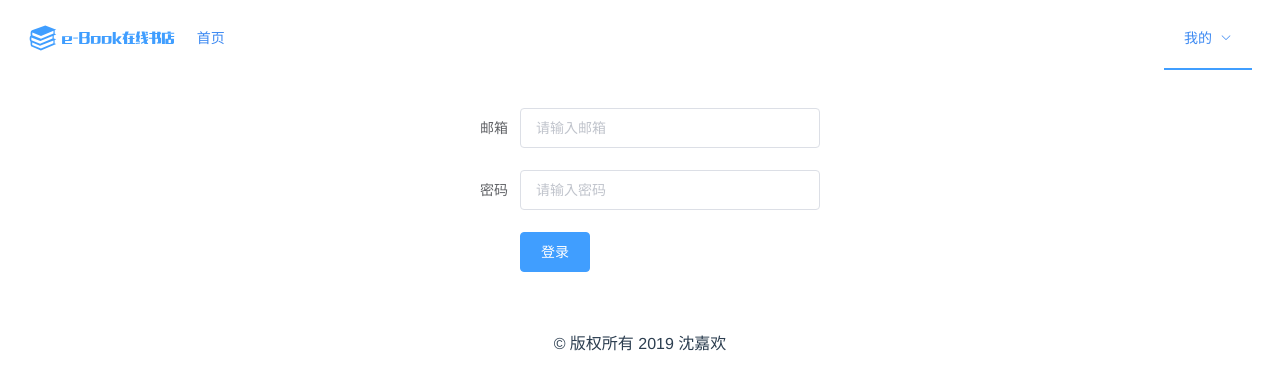
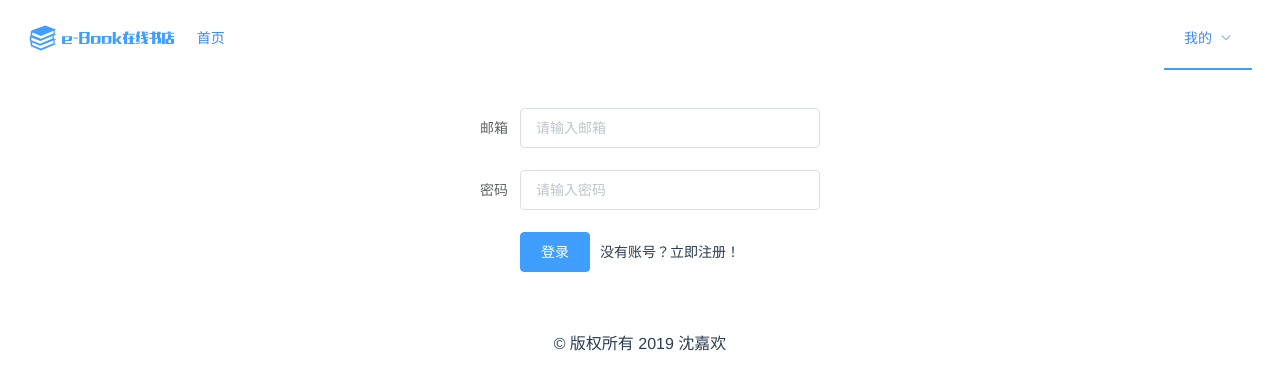
Before and after one commit to ShenJiahuan/SE228, a Vue app: page /#/login in a window 1280 px wide. Shown: the top 390 px of the page. Built offline with nearby package versions, Linux system fonts and the light colour scheme.

Commit message:
allow user to register in login page

```diff
--- a/src/view/Login.vue
+++ b/src/view/Login.vue
@@ -8,6 +8,7 @@
         </el-form-item>
         <el-form-item>
             <el-button type="primary" @click="onSubmit('form')">登录</el-button>
+            <span class="register" @click="handleRegister">没有账号？立即注册！</span>
         </el-form-item>
     </el-form>
 </template>
@@ -43,6 +44,9 @@
                         return false;
                     }
                 });
+            },
+            handleRegister() {
+                this.$router.push({path: '/register', query: {redirect: this.$route.query.redirect}});
             }
         }
     }
@@ -58,4 +62,9 @@
     .entry {
         width: 300px;
     }
+
+    .register {
+        cursor: pointer;
+        margin-left: 10px;
+    }
 </style>
```
